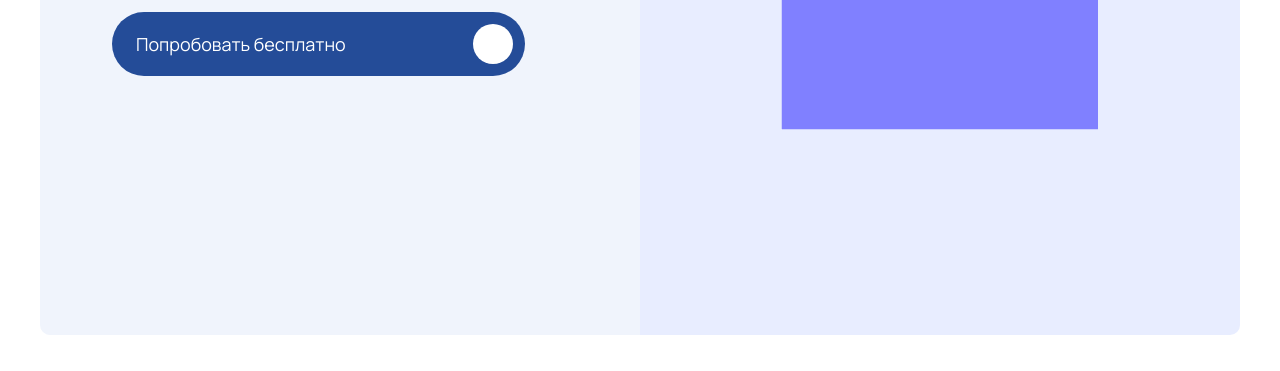
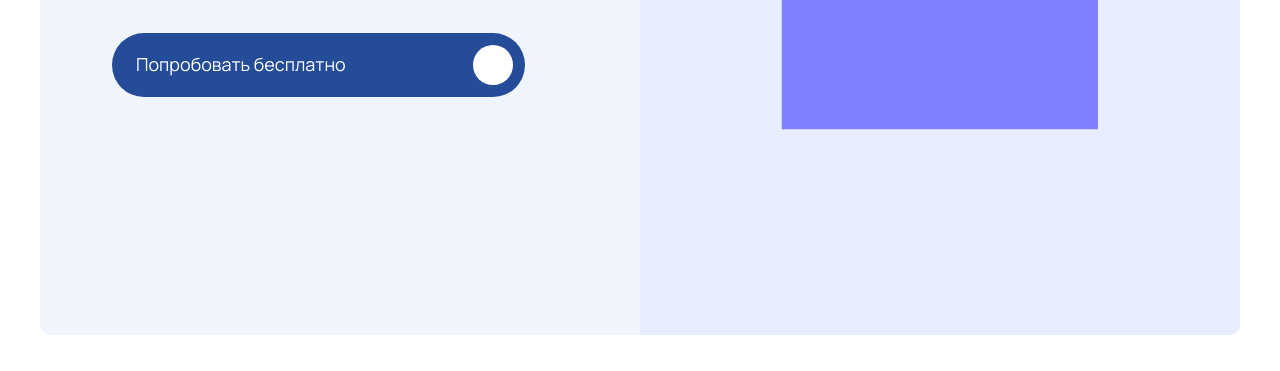
Before and after one commit to itzaur/webernetic-demo, a website built with Vite: page index.html in a window 1280 px wide. Shown: the part 429-800 px from the top of the page. Built offline with nearby package versions, Linux system fonts and the light colour scheme.

Commit message:
feat: add button styling

```diff
--- a/src/styles/style.css
+++ b/src/styles/style.css
@@ -1,5 +1,6 @@
 :root {
   --color-bg: #f0f4fc;
+  --color-webgl-bg: #7994f8;
   --color-title: #1f4284;
   --color-subtitle: #727272;
   --color-btn-bg: #244c98;
@@ -55,7 +56,7 @@ select {
   grid-template-columns: 1fr 1fr;
   container-type: inline-size;
 
-  height: -webkit-fill-available;
+  height: calc(100% - var(--paddingBlock) * 2);
 
   margin-block: var(--paddingBlock);
   margin-inline: var(--paddingInline);
@@ -70,7 +71,7 @@ select {
     place-content: center;
     gap: 1.8rem;
 
-    padding-left: var(--padding-left);
+    padding-inline: var(--padding-left);
 
     background-color: var(--color-bg);
 
@@ -82,6 +83,10 @@ select {
       justify-content: space-between;
       align-items: center;
       gap: 2rem;
+
+      position: relative;
+
+      margin-top: 1.8rem;
 
       width: min(
         37.7rem,
@@ -101,6 +106,14 @@ select {
       color: var(--color-btn-title);
       background-color: var(--color-btn-bg);
 
+      cursor: pointer;
+
+      overflow: hidden;
+
+      > * {
+        z-index: 1;
+      }
+
       > div {
         display: grid;
         place-items: center;
@@ -110,12 +123,47 @@ select {
 
         border-radius: 50%;
         background-color: var(--color-btn-title);
+
+        transition: border-radius 0.2s linear;
       }
 
       > div > i {
         color: var(--color-title);
         background-color: var(--color-btn-title);
       }
+    }
+
+    .btn::before {
+      content: '';
+      position: absolute;
+      top: -180%;
+      left: -50%;
+      width: 100%;
+      height: 100%;
+
+      rotate: -45deg;
+
+      background-color: var(--color-webgl-bg);
+
+      transition: top 0.2s linear, rotate 0.2s linear, left 0.2s linear;
+    }
+
+    .btn:hover div {
+      border-radius: 1rem;
+    }
+
+    .btn:hover::before {
+      top: 0;
+      left: 0;
+      rotate: -0deg;
+    }
+
+    .btn:focus-visible {
+      outline: 2px solid var(--color-webgl-bg);
+    }
+
+    .btn:active {
+      outline: none;
     }
   }
 
```
